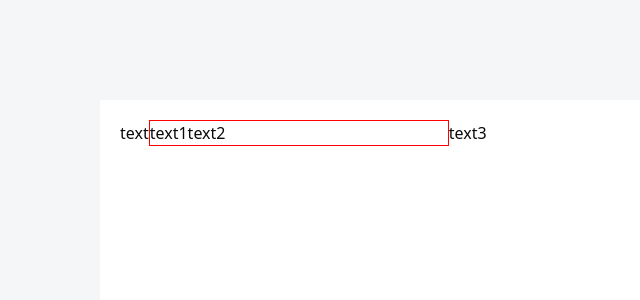
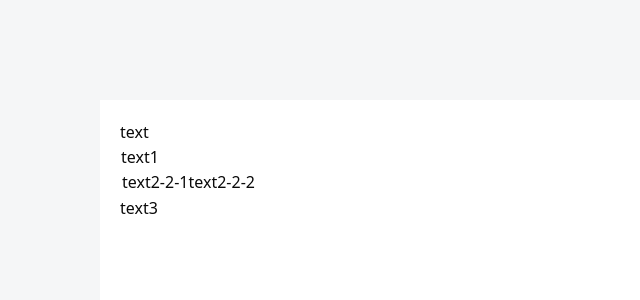
Before and after one commit to Lostsory/editor-demo, a React (Vite) app: page / in a window 1280 px wide. Shown: the top 300 px of the page, without its empty margins (0-640 px from the left). Built offline with nearby package versions, Linux system fonts and the light colour scheme.

Commit message:
fix: 调整光标前后移动的逻辑

```diff
--- a/src/components/fu/View.tsx
+++ b/src/components/fu/View.tsx
@@ -2,12 +2,14 @@ import { Children, FC, forwardRef, ReactNode } from 'react';
 import Base from './Base';
 
 const View = forwardRef<any, {
-  children: ReactNode
+  children: ReactNode,
+  isSelect: boolean
 }>(({
   children,
   ...reset
 }, ref) => {
-  return <Base {...reset} ref={ref} style={{width: '300px', border: '1px solid red', display: 'inline-block'}}>
+  const {isSelect} = reset
+  return <Base {...reset} ref={ref} style={{border: isSelect ? '1px solid red' : '1px solid transparent'}}>
     { children }
   </Base>
 })
--- a/src/lib/editor/index.ts
+++ b/src/lib/editor/index.ts
@@ -178,7 +178,7 @@ export default class Editor{
 
     if (!node) return
 
-    const prvesibling = this.nodeList.getPrvesibling(node)
+    const prvesibling = node.getPrvesibling()
     const sibling = node.sibling
     const parent = node.return
 
@@ -221,65 +221,67 @@ export default class Editor{
 
     const node = this.nodeList.getNodeById(this.range.focus.id) as FuNode
     if (backward) {
-      if (this.range.focus.offset === 0) {
+      if (node.isLeaf()) {
+        if (this.range.focus.offset > 0) {
+          this.range.updateAnchor((val) => ({offset: --val.offset}))
+          this.range.updateFocus((val) => ({offset: --val.offset}))
+        } else {
+          let cur = node
+          let prvesibling = null
+          while(!prvesibling && cur) {
+            prvesibling = cur.getPrvesibling()
+            cur = cur.return as FuNode
+          }
 
+          if (!prvesibling) return
 
-        if (node.isLeaf()) {
-          let prvesibling = this.nodeList.getPrvesibling(node)
-          if (prvesibling?.isLeaf()) {
+          let offset = 0
+          if (prvesibling.isLeaf()) {
+            if (prvesibling.sibling === node) {
+              offset = prvesibling.data.children.length - 1
+            } else {
+              offset = prvesibling.data.children.length
+            }
+          }
+
           this.setRange({
             focus: {
               id: prvesibling.data.id,
-                offset: prvesibling.data.children.length - 1
+              offset
             },
             anchor: {
               id: prvesibling.data.id,
-                offset: prvesibling.data.children.length - 1
-              }
-            })
-          } else {
-            while(!prvesibling && node.return !== this.nodeList.rootNode) {
-              prvesibling = this.nodeList.getPrvesibling(node.return as FuNode)
-            }
-            if (!prvesibling) return
-            this.setRange({
-              focus: {
-                id: prvesibling.data.id,
-                offset: 0
-              },
-              anchor: {
-                id: prvesibling.data.id,
-                offset: 0
+              offset
             }
           })
         }
       } else {
         this.setRangeEnd(node)
       }
-      } else {
-        this.range.updateAnchor((val) => ({offset: --val.offset}))
-        this.range.updateFocus((val) => ({offset: --val.offset}))
-      }
 
     } else {
-      if (this.range.focus.offset === node.data.children.length) {
-        let sibling = node.sibling
-
-        while(!sibling && node.return !== this.nodeList.rootNode) {
-          sibling = (node.return as FuNode).sibling
+      if (node.isLeaf()) {
+        if (this.range.focus.offset < node.data.children.length) {
+          this.range.updateAnchor((val) => ({offset: ++val.offset}))
+          this.range.updateFocus((val) => ({offset: ++val.offset}))
+        } else {
+          let cur = node
+          let sibling = null
+          while(!sibling && cur) {
+            sibling = cur.sibling
+            cur = cur.return as FuNode
           }
 
           if (!sibling) return
 
-        while(sibling && typeof sibling.data.children !== 'string') {
-          sibling = sibling.child as FuNode
-        }
-
           let offset = 0
+          if (sibling.isLeaf()) {
             if (node.sibling === sibling) {
               offset = 1
+            } else {
+              offset = 0
             }
-
+          }
           this.setRange({
             focus: {
               id: sibling.data.id,
@@ -290,16 +292,17 @@ export default class Editor{
               offset
             }
           })
+        }
       } else {
-        this.range.updateAnchor((val) => ({offset: ++val.offset}))
-        this.range.updateFocus((val) => ({offset: ++val.offset}))
+        this.setRangeStart(node)
       }
     }
     this.onChange(OperationType.MOVE_CARET)
 
   }
+
   setRangeEnd(node: FuNode) {
-    let ans = node
+    let ans = node.child as FuNode
     while(ans.sibling) {
       ans = ans.sibling
     }
@@ -319,6 +322,21 @@ export default class Editor{
     })
   }
 
+  setRangeStart(node: FuNode) {
+    let ans = node.child as FuNode
+    this.setRange({
+      focus: {
+        id: ans.data.id,
+        offset: 0
+      },
+      anchor: {
+        id: ans.data.id,
+        offset: 0
+      }
+    })
+    console.log('setRangeStart', this.range);
+  }
+
 }
 
 
--- a/src/lib/editor/node.ts
+++ b/src/lib/editor/node.ts
@@ -21,6 +21,14 @@ export class Node<T> {
 
   isLeaf() {
     return this.child === null
+  }
+
+  getPrvesibling() {
+    let current = this.return?.child;
+    while (current && current.sibling !== this) {
+      current = current.sibling;
+    }
+    return current || null
   }
 }
 
@@ -68,7 +76,7 @@ export class NodeList{
   }
 
   getNodeById(id: NodeId) {
-    return this.map.get(id)
+    return this.map.get(id) || null
   }
 
   lastChild(node: FuNode) {
--- /dev/null
+++ b/src/views/Home/hooks/useFocus.ts
@@ -0,0 +1,7 @@
+import { createContext, useContext } from 'react'
+
+export const FocusedContext = createContext(false)
+
+export const useFocused = (): boolean => {
+  return useContext(FocusedContext)
+}
--- a/src/views/Home/index.tsx
+++ b/src/views/Home/index.tsx
@@ -2,6 +2,8 @@ import React, { createElement, forwardRef, Fragment, HTMLAttributes, ReactNode,
 import Editor, { NodeId } from '@/lib/editor';
 import hotkeys from '@/lib/editor/utils/hotkeys';
 import { EditorChild, Path } from '@/lib/editor';
+
+import { FocusedContext } from './hooks/useFocus';
 
 import View from '@/components/fu/View';
 import Text from '@/components/fu/Text';
@@ -24,9 +26,20 @@ function Home() {
           children: 'text1',
         },
         {
+          type: 'View',
           id: '2-2',
-          type: 'Text',
-          children: 'text2',
+          children: [
+            {
+              id: '2-2-1',
+              type: 'Text',
+              children: 'text2-2-1',
+            },
+            {
+              id: '2-2-2',
+              type: 'Text',
+              children: 'text2-2-2',
+            },
+          ]
         },
       ]
     },
@@ -181,6 +194,12 @@ function Home() {
           nodeMap.current.set(v.id, React.createRef<HTMLElement>())
         }
 
+        let isSelect = false
+
+        if (editor.current.range?.isCollapsed) {
+          isSelect = v.id === editor.current.range.focus.id
+        }
+
         if (v.type === 'Text') {
           return <Fragment key={i}>
             <Text
@@ -194,6 +213,7 @@ function Home() {
             <View
               ref={nodeMap.current.get(v.id)}
               data-fu-id={v.id}
+              isSelect={isSelect}
             >
               {v.children && renderContent(v.children as EditorChild[], path)}
             </View>
@@ -225,6 +245,9 @@ function Home() {
     event.preventDefault();
   };
   return <div className='p-[100px] bg-[#f5f6f7]'>
+    {/* <FocusedContext.Provider value={{ value, setValue }}>
+
+    </MyContext.Provider> */}
     <div
       className='bg-white p-5 min-h-[100vh] outline-none rounded-none whitespace-pre-wrap'
       contentEditable
@@ -236,14 +259,8 @@ function Home() {
       ref={containerRef}
     >
       {renderContent(list)}
-      {/* <div
-        className='outline-none rounded-none overflow-hidden'
-        style={{minWidth: '1px', display: 'inline-block'}}
-        data-base="caret"
-      >&#8203;</div> */}
+    </div>
 
-      {/* <h1>我是标题</h1> */}
-    </div>
   </div>
 }
 
```
Lines whose indentation alone changed are shown as unchanged.
